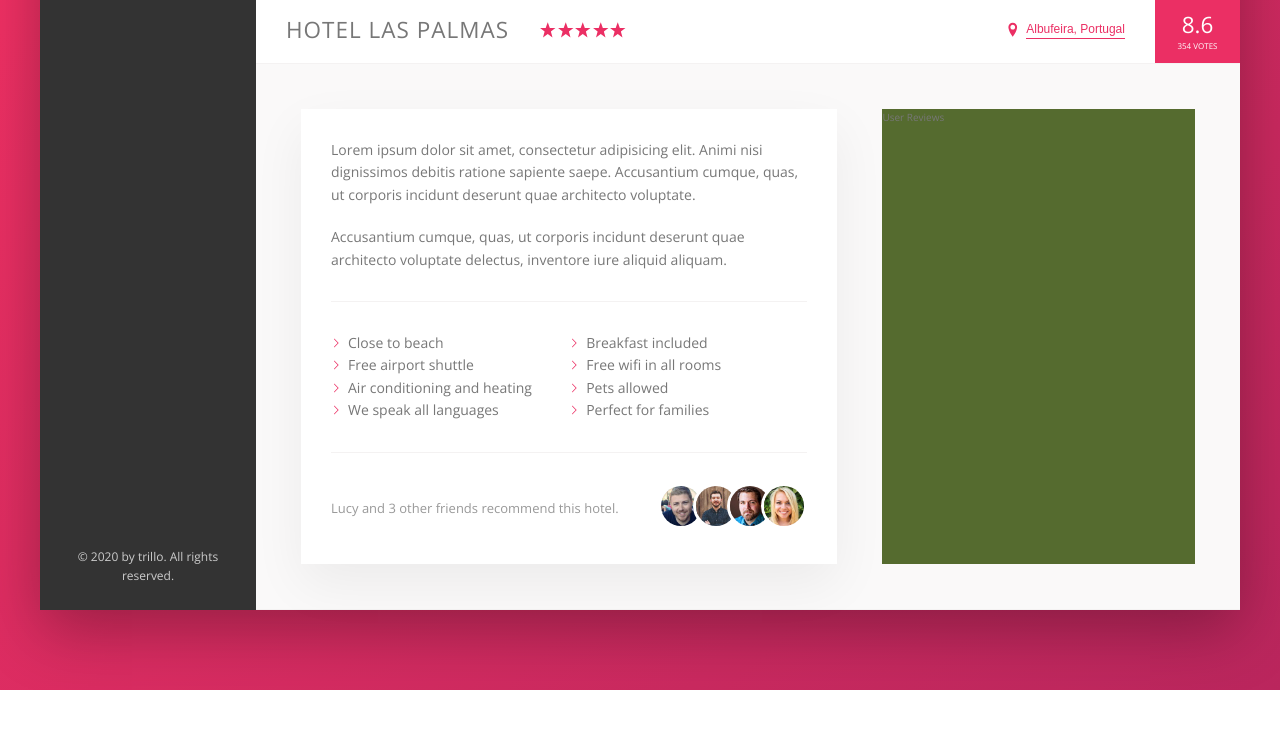
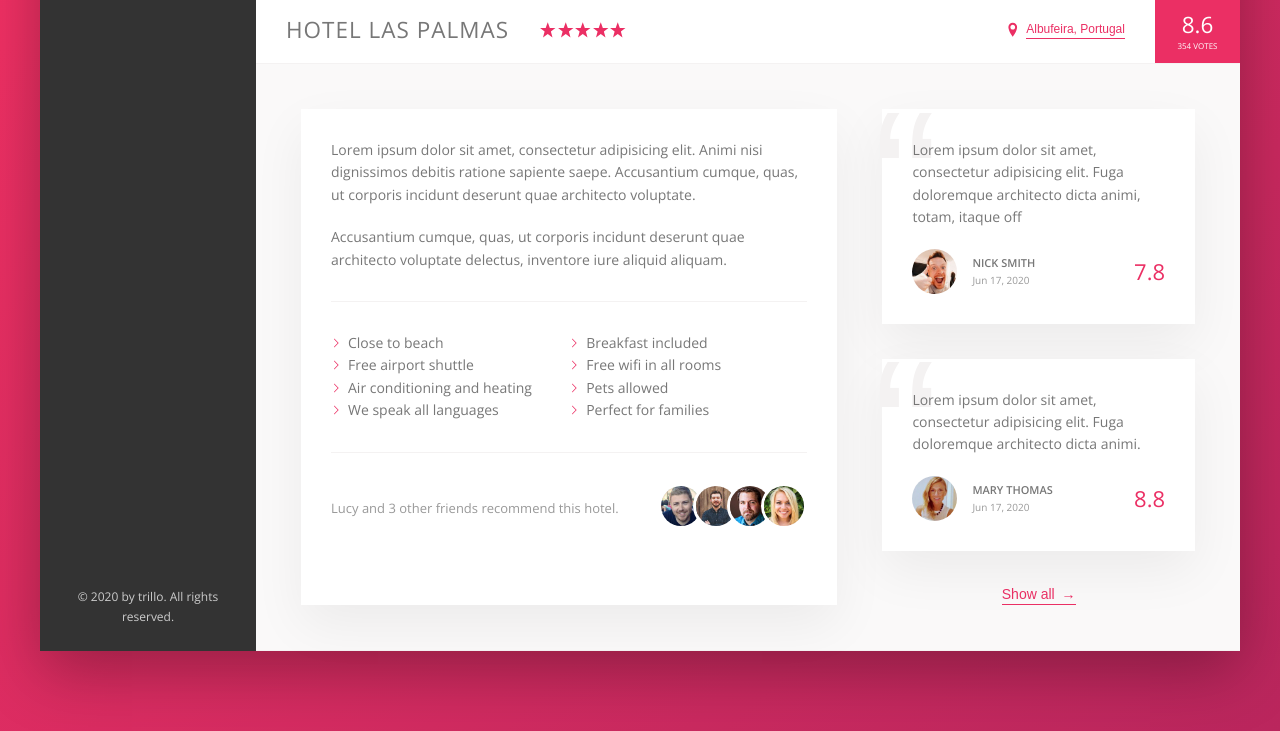
Before and after one commit to nishathapa/Trillo, a website: page index.html in a window 1280 px wide. Shown: the part 538-1269 px from the top of the page. Before the commit the page ends 1228 px from the top, so only its background shows below. Drawn offline with nearby package versions, Linux system fonts and the light colour scheme.

Commit message:
User review section updated

```diff
--- a/index.html
+++ b/index.html
@@ -179,7 +179,36 @@
                        </div>
 
                        <div class="user-reviews">
-                            User Reviews
+                            <figure class="review">
+                                <blockquote class="review__text">
+                                    Lorem ipsum dolor sit amet, consectetur adipisicing elit. Fuga doloremque architecto dicta animi,
+                                    totam, itaque off
+                                </blockquote>
+                                <figcaption class="review__user">
+                                    <img src="img/user-1.jpg" alt="User 1" class="review__photo">
+                                    <div class="review__user-box">
+                                        <p class="review__user-name">Nick Smith</p>
+                                        <p class="review__user-date">Jun 17, 2020</p>
+                                    </div>
+                                    <div class="review__rating">7.8</div>
+                                </figcaption>
+                            </figure>
+
+                            <figure class="review">
+                                <blockquote class="review__text">
+                                    Lorem ipsum dolor sit amet, consectetur adipisicing elit. Fuga doloremque architecto dicta animi.
+                                </blockquote>
+                                <figcaption class="review__user">
+                                    <img src="img/user-2.jpg" alt="User 2" class="review__photo">
+                                    <div class="review__user-box">
+                                        <p class="review__user-name">Mary Thomas</p>
+                                        <p class="review__user-date">Jun 17, 2020</p>
+                                    </div>
+                                    <div class="review__rating">8.8</div>
+                                </figcaption>
+                            </figure>
+
+                            <button class="btn-inline">Show all <span>&rarr;</span></button>
                        </div>
 
                    </div>
--- a/sass/_components.scss
+++ b/sass/_components.scss
@@ -286,8 +286,17 @@
     cursor: pointer;
     transition: all .2s;
 
+    & span {
+        margin-left: 3px;
+        transition: margin-left .2s;
+    }
+
     &:hover {
-        color: var(--color-grey-dark-1)
+        color: var(--color-grey-dark-1);
+
+        span {
+            margin-left: 8px;
+        }
     }
 
     &:focus {
@@ -304,7 +313,7 @@
 
     50% {
         transform: scale(1.05);
-        box-sizing: 0 1rem 4rem rgba(0,0,0,.25);
+        box-shadow: 0 1rem 4rem rgba(0,0,0,.25);
     }
 
     100% {
@@ -388,3 +397,67 @@
         }
     }
 }
+
+//////////////
+// REVIEW
+
+.review {
+    background-color: #fff;
+    box-shadow: var(--shadow-light);
+    padding: 3rem;
+    margin-bottom: 3.5rem;
+    position: relative;
+    overflow: relative;
+
+    &__text {
+        margin-bottom: 2rem;
+        z-index: 10;
+        position: relative;
+    }
+
+    &__user {
+        display: flex;
+        align-items: center;
+    }
+
+    &__photo {
+        height: 4.5rem;
+        width: 4.5rem;
+        border-radius: 50%;
+        margin-right: 1.5rem;
+    }
+
+    &__user-box {
+        margin-right: auto;
+    }
+
+    &__user-name {
+        text-transform: uppercase;
+        font-size: 1.1rem;
+        font-weight: 600;
+    }
+
+    &__user-date{
+        font-size: 1rem;
+        color: var(--color-grey-dark-3);
+    }
+
+    &__rating{
+        font-size: 2.2rem;
+        color: var(--color-primary);
+        font-weight: 300;
+
+    }
+
+    &::before{
+        content: "\201C";
+        position: absolute;
+        top: -2.75rem;
+        left: -1rem;
+        line-height: 1;
+        font-size: 20rem;
+        color: var(--color-grey-light-2);
+        font-family: sans-serif;
+        z-index: 1;
+    }
+}
--- a/sass/_layout.scss
+++ b/sass/_layout.scss
@@ -38,6 +38,7 @@
 }
 
 .detail {
+    font-size: 1.4rem;
     display: flex;
     padding: 4.5rem;
     background-color: var(--color-grey-light-1);
@@ -46,7 +47,6 @@
 
 .description {
     background-color: #fff;
-    font-size: 1.4rem;
     box-shadow: var(--shadow-light);
     padding: 3rem;
     flex: 0 0 60%;
@@ -54,6 +54,8 @@
 }
 
 .user-reviews {
-    background-color: darkolivegreen;
     flex: 1;
+    display: flex;
+    flex-direction: column;
+    align-items: center;
 }
```
Also changed, not shown: css/style.css.
